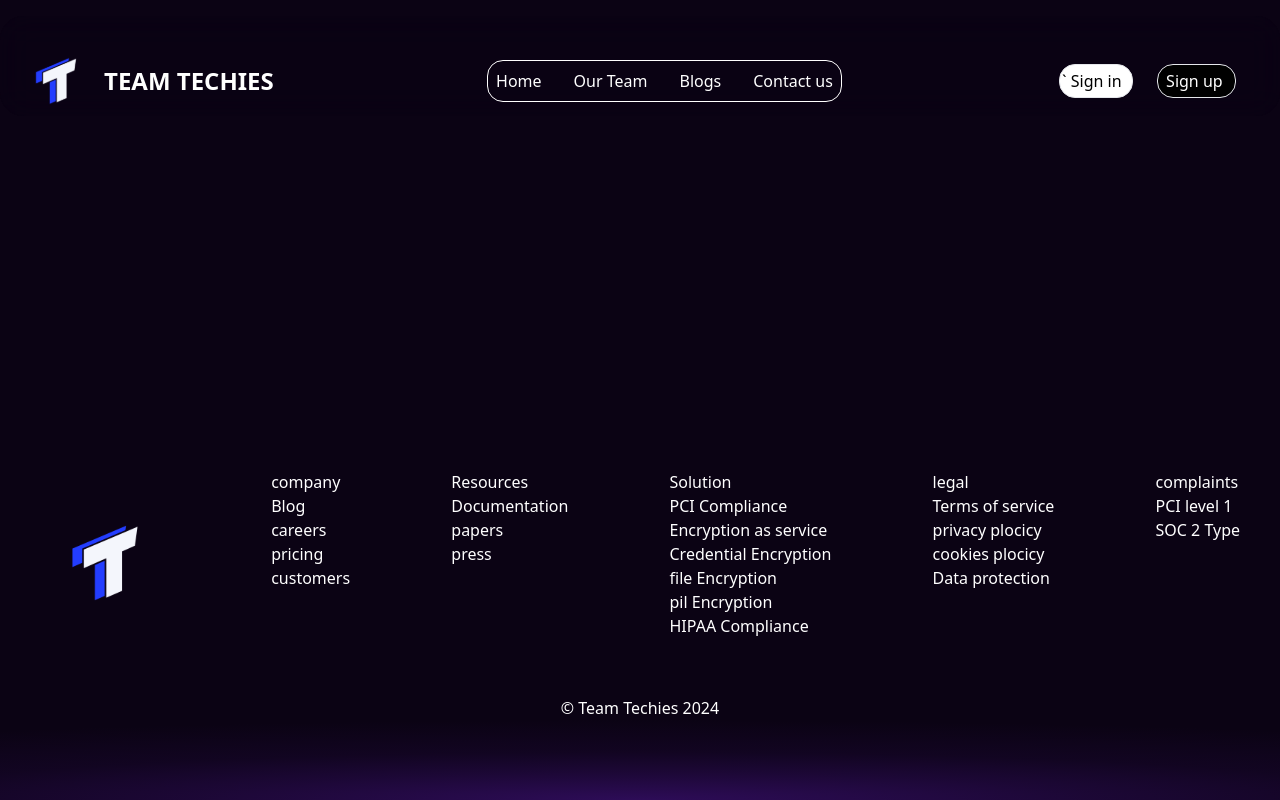
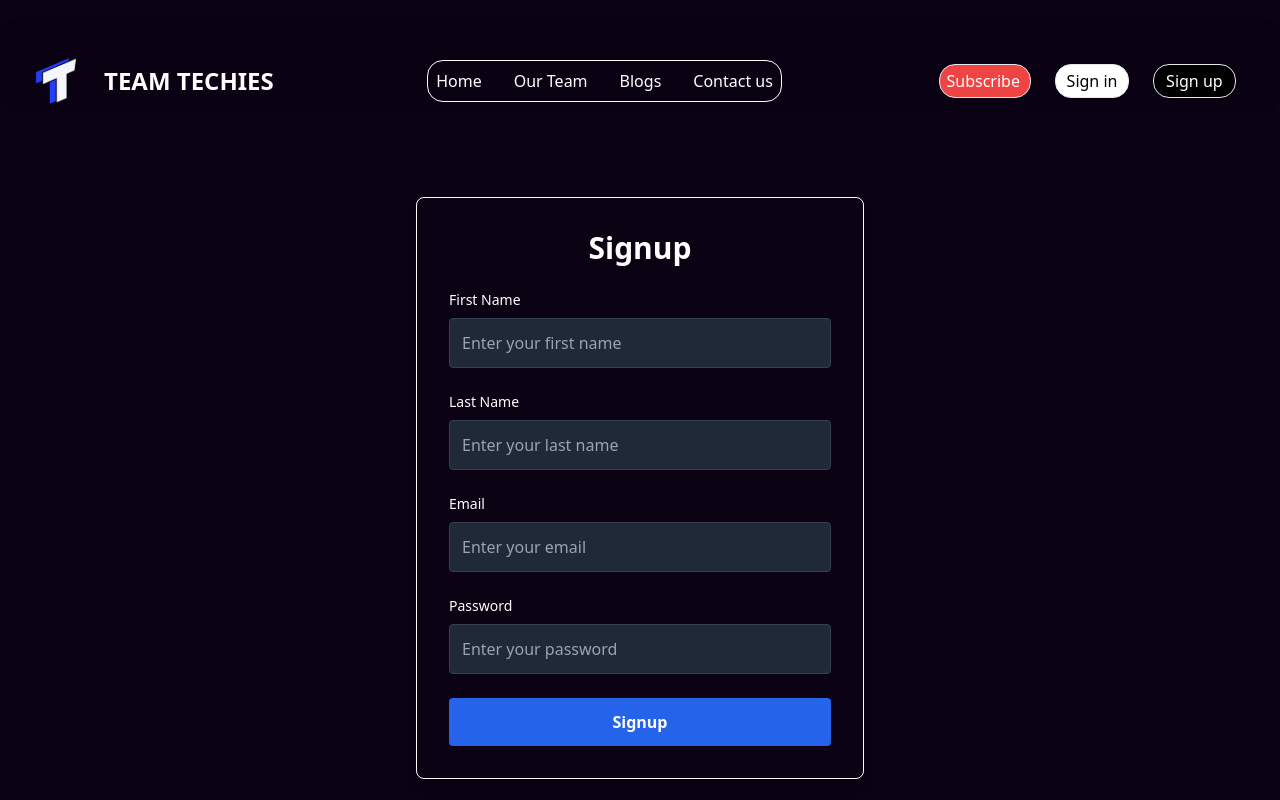
Before and after one commit to team-techies-ai/website, a React (Vite) app in the folder Frontend/: page /signup in a window 1280 px wide. Shown: the top 800 px of the page. Built offline with nearby package versions, Linux system fonts and the light colour scheme.

Commit message:
added signup and signin pages

```diff
--- a/Frontend/package.json
+++ b/Frontend/package.json
@@ -14,6 +14,7 @@
     "motion": "^11.15.0",
     "react": "^18.2.0",
     "react-dom": "^18.2.0",
+    "react-hook-form": "^7.54.2",
     "react-router-dom": "^6.28.1"
   },
   "devDependencies": {
--- a/Frontend/src/App.jsx
+++ b/Frontend/src/App.jsx
@@ -7,10 +7,14 @@ import Hero from "./Main/Hero"
 import { Routes, Route } from "react-router-dom";
 import Blogs from "./Blogs/blogs.jsx";
 import Team from "./team/Team.jsx";
+import Signin from "./Signin/Signin.jsx";
+import Signup from "./Signup/Signup.jsx";
+import ScrollToTop from "./components/ScrollToTop.jsx"
 
 const App = () => {
   return (
     <div className="flex flex-col  bg-[#0b0314] text-white  min-h-screen App">
+      <ScrollToTop />
       <Navbar />
       <main className="flex-grow container mx-auto py-6">
         <Routes>
@@ -18,6 +22,8 @@ const App = () => {
           <Route path="/team" element={<Team />} />
           <Route path="/blogs" element={<Blogs />} />
           <Route path="/about" element={<Team />} />
+          <Route path="/signin" element={<Signin/>} />
+          <Route path="/signup" element={<Signup/>} />
         </Routes>
       </main>
       <Footer />
--- /dev/null
+++ b/Frontend/src/Signin/Signin.jsx
@@ -0,0 +1,85 @@
+import { useForm } from "react-hook-form";
+
+const Signin = () => {
+  const {
+    register,
+    handleSubmit,
+    formState: { errors },
+    reset,
+  } = useForm();
+
+  const onSubmit = (data) => {
+    console.log("Form Data Submitted:", data);
+    alert("Signup Successful!");
+    reset();
+  };
+
+  return (
+    <div className="min-h-screen flex items-center justify-center text-white">
+      <div className="">
+
+      </div>
+      <div className="bg-[#0b0314] backdrop-filter backdrop-blur-lg p-8 rounded-lg shadow-lg w-full max-w-md mt-32 border border-white">
+        <h2 className="text-3xl font-bold mb-6 text-center">Signup</h2>
+        <form onSubmit={handleSubmit(onSubmit)} className="flex flex-col gap-6">
+
+
+
+          <div>
+            <label htmlFor="email" className="block mb-2 text-sm font-medium">
+              Email
+            </label>
+            <input
+              {...register("email", {
+                required: "Email is required",
+                pattern: {
+                  value: /^[a-zA-Z0-9._%+-]+@[a-zA-Z0-9.-]+\.[a-zA-Z]{2,}$/,
+                  message: "Invalid email address",
+                },
+              })}
+              id="email"
+              placeholder="Enter your email"
+              className="w-full p-3 rounded bg-gray-800 border border-gray-700 focus:outline-none focus:ring focus:ring-blue-500"
+            />
+            {errors.email && (
+              <span className="text-red-400 text-sm">{errors.email.message}</span>
+            )}
+          </div>
+
+          <div>
+            <label htmlFor="password" className="block mb-2 text-sm font-medium">
+              Password
+            </label>
+            <input
+              {...register("password", {
+                required: "Password is required",
+                minLength: {
+                  value: 6,
+                  message: "Password must be at least 6 characters long",
+                },
+              })}
+              id="password"
+              type="password"
+              placeholder="Enter your password"
+              className="w-full p-3 rounded bg-gray-800 border border-gray-700 focus:outline-none focus:ring focus:ring-blue-500"
+            />
+            {errors.password && (
+              <span className="text-red-400 text-sm">{errors.password.message}</span>
+            )}
+          </div>
+
+
+
+          <button
+            type="submit"
+            className="w-full p-3 rounded bg-blue-600 hover:bg-blue-700 transition duration-200 text-white font-semibold"
+          >
+            login
+          </button>
+        </form>
+      </div>
+    </div>
+  );
+};
+
+export default Signin;
--- /dev/null
+++ b/Frontend/src/Signup/Signup.jsx
@@ -0,0 +1,117 @@
+import { useForm } from "react-hook-form";
+
+const Signup = () => {
+  const {
+    register,
+    handleSubmit,
+    formState: { errors },
+    reset,
+  } = useForm();
+
+  const onSubmit = (data) => {
+    console.log("Form Data Submitted:", data);
+    alert("Signup Successful!");
+    reset();
+  };
+
+  return (
+    <div className="min-h-screen flex items-center justify-center text-white">
+      <div className="">
+
+      </div>
+      <div className="bg-[#0b0314] backdrop-filter backdrop-blur-lg p-8 rounded-lg shadow-lg w-full max-w-md mt-32 border border-white">
+        <h2 className="text-3xl font-bold mb-6 text-center">Signup</h2>
+        <form onSubmit={handleSubmit(onSubmit)} className="flex flex-col gap-6">
+
+          <div>
+            <label htmlFor="firstName" className="block mb-2 text-sm font-medium">
+              First Name
+            </label>
+            <input
+              {...register("firstName", { required: "First Name is required" })}
+              id="firstName"
+              placeholder="Enter your first name"
+              className="w-full p-3 rounded bg-gray-800 border border-gray-700 focus:outline-none focus:ring focus:ring-blue-500"
+            />
+            {errors.firstName && (
+              <span className="text-red-400 text-sm">{errors.firstName.message}</span>
+            )}
+          </div>
+
+
+          <div>
+            <label htmlFor="lastName" className="block mb-2 text-sm font-medium">
+              Last Name
+            </label>
+            <input
+              {...register("lastName", { required: "Last Name is required" })}
+              id="lastName"
+              placeholder="Enter your last name"
+              className="w-full p-3 rounded bg-gray-800 border border-gray-700 focus:outline-none focus:ring focus:ring-blue-500"
+            />
+            {errors.lastName && (
+              <span className="text-red-400 text-sm">{errors.lastName.message}</span>
+            )}
+          </div>
+
+
+          <div>
+            <label htmlFor="email" className="block mb-2 text-sm font-medium">
+              Email
+            </label>
+            <input
+              {...register("email", {
+                required: "Email is required",
+                pattern: {
+                  value: /^[a-zA-Z0-9._%+-]+@[a-zA-Z0-9.-]+\.[a-zA-Z]{2,}$/,
+                  message: "Invalid email address",
+                },
+              })}
+              id="email"
+              placeholder="Enter your email"
+              className="w-full p-3 rounded bg-gray-800 border border-gray-700 focus:outline-none focus:ring focus:ring-blue-500"
+            />
+            {errors.email && (
+              <span className="text-red-400 text-sm">{errors.email.message}</span>
+            )}
+          </div>
+
+          {/* Password */}
+          <div>
+            <label htmlFor="password" className="block mb-2 text-sm font-medium">
+              Password
+            </label>
+            <input
+              {...register("password", {
+                required: "Password is required",
+                minLength: {
+                  value: 6,
+                  message: "Password must be at least 6 characters long",
+                },
+              })}
+              id="password"
+              type="password"
+              placeholder="Enter your password"
+              className="w-full p-3 rounded bg-gray-800 border border-gray-700 focus:outline-none focus:ring focus:ring-blue-500"
+            />
+            {errors.password && (
+              <span className="text-red-400 text-sm">{errors.password.message}</span>
+            )}
+          </div>
+
+
+
+          {/* Submit Button */}
+          <button
+            type="submit"
+            className="w-full p-3 rounded bg-blue-600 hover:bg-blue-700 transition duration-200 text-white font-semibold"
+          >
+            Signup
+          </button>
+        </form>
+      </div>
+    </div>
+  );
+};
+
+export default Signup;
--- a/Frontend/src/components/Navbar.jsx
+++ b/Frontend/src/components/Navbar.jsx
@@ -22,8 +22,16 @@ const Navbar = () => {
           </ul>
        </div>
        <div className="flex gap-4 mr-6">
-            <button className=" bg-white  text-black border rounded-2xl p-[2px] m-1"> <span>`<span>&nbsp;</span></span>Sign in <span>&nbsp;</span></button>
-            <button className=" bg-black  text-white border rounded-2xl p-1 m-1" > <span>&nbsp;</span>Sign up <span>&nbsp;</span></button>
+       <button className="bg-red-500 text-white border rounded-2xl p-[2px] m-1">
+  <span>
+    <span>&nbsp;</span>
+  </span>
+  <Link to={"/subscribe"}>
+  Subscribe</Link> <span>&nbsp;</span>
+</button>
+
+            <button className=" bg-white  text-black border rounded-2xl p-[2px] m-1"> <span><span>&nbsp;</span></span><Link to="/signin"> Sign in </Link><span>&nbsp;</span></button>
+            <button className=" bg-black  text-white border rounded-2xl p-1 m-1" > <span>&nbsp;</span> <Link to="/signup"> Sign up </Link> <span>&nbsp;</span></button>
         </div>
       </div>
     </nav>
--- /dev/null
+++ b/Frontend/src/components/ScrollToTop.jsx
@@ -0,0 +1,14 @@
+import { useEffect } from "react";
+import { useLocation } from "react-router-dom";
+
+const ScrollToTop = () => {
+  const { pathname } = useLocation();
+
+  useEffect(() => {
+    window.scrollTo(0, 0); // Scrolls to the top of the page
+  }, [pathname]); // Runs whenever the pathname changes
+
+  return null;
+};
+
+export default ScrollToTop;
--- a/Frontend/tailwind.config.js
+++ b/Frontend/tailwind.config.js
@@ -20,8 +20,14 @@ export default {
       fontFamily: {
         bebas: ['Bebas Neue', 'cursive'],
       },
-
+    },
+  },
+  variants: {
+    extend: {
+      backdropFilter: ['responsive'],
+      backdropBlur: ['responsive'],
+      backdropBrightness: ['responsive'],
     },
   },
   plugins: [],
-}
+};
```
Also changed, not shown: 1 other file (tests, documents, lock files or other folders).
